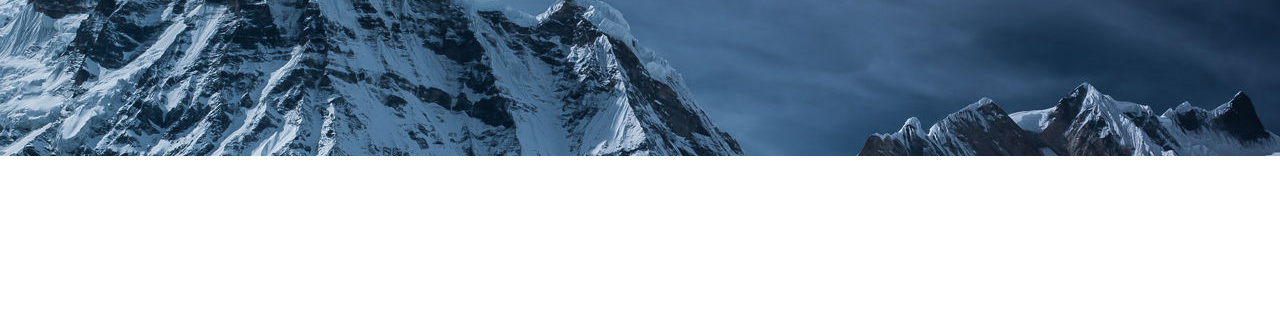
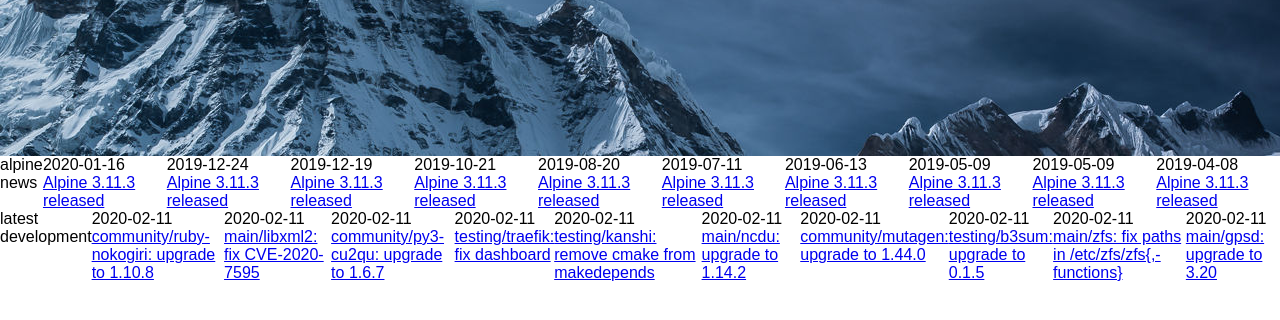
Before and after one commit to MuhammadUmer0/alpinelinux.org-mockup, a plain HTML site: page index.html in a window 1280 px wide. Shown: the part 324-644 px from the top of the page. Drawn offline with Linux system fonts and the light colour scheme.

Commit message:
feat: section

```diff
--- a/index.html
+++ b/index.html
@@ -31,6 +31,34 @@
             <p>Alpine Linux is a security-oriented, lightweight Linux distribution based on musl libc and busybox.</p>
         </div>
     </div>
+    <section>
+        <ul>
+            <li class="heading">alpine news</li>
+            <li>2020-01-16 <a href="#">Alpine 3.11.3 released</a></li>
+            <li>2019-12-24 <a href="#">Alpine 3.11.3 released</a></li>
+            <li>2019-12-19 <a href="#">Alpine 3.11.3 released</a></li>
+            <li>2019-10-21 <a href="#">Alpine 3.11.3 released</a></li>
+            <li>2019-08-20 <a href="#">Alpine 3.11.3 released</a></li>
+            <li>2019-07-11 <a href="#">Alpine 3.11.3 released</a></li>
+            <li>2019-06-13 <a href="#">Alpine 3.11.3 released</a></li>
+            <li>2019-05-09 <a href="#">Alpine 3.11.3 released</a></li>
+            <li>2019-05-09 <a href="#">Alpine 3.11.3 released</a></li>
+            <li>2019-04-08 <a href="#">Alpine 3.11.3 released</a></li>
+        </ul>
+        <ul>
+            <li class="heading">latest development</li>
+            <li>2020-02-11 <a href="#">community/ruby-nokogiri: upgrade to 1.10.8</a></li>
+            <li>2020-02-11 <a href="#">main/libxml2: fix CVE-2020-7595</a></li>
+            <li>2020-02-11 <a href="#">community/py3-cu2qu: upgrade to 1.6.7</a></li>
+            <li>2020-02-11 <a href="#">testing/traefik: fix dashboard</a></li>
+            <li>2020-02-11 <a href="#">testing/kanshi: remove cmake from makedepends</a></li>
+            <li>2020-02-11 <a href="#">main/ncdu: upgrade to 1.14.2</a></li>
+            <li>2020-02-11 <a href="#">community/mutagen: upgrade to 1.44.0</a></li>
+            <li>2020-02-11 <a href="#">testing/b3sum: upgrade to 0.1.5</a></li>
+            <li>2020-02-11 <a href="#">main/zfs: fix paths in /etc/zfs/zfs{,-functions}</a></li>
+            <li>2020-02-11 <a href="#">main/gpsd: upgrade to 3.20</a></li>
+        </ul>
+    </section>
 
   </body>
 </html>
```
